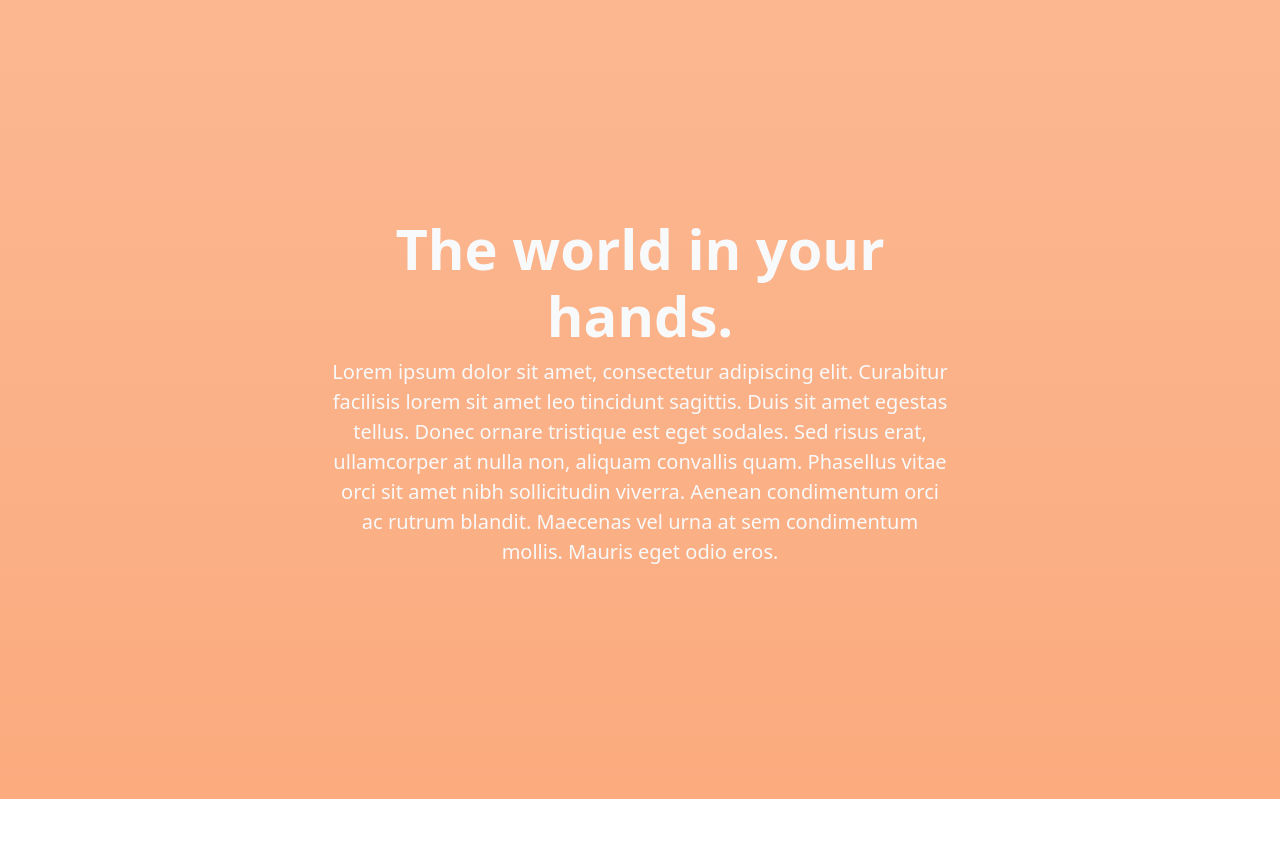
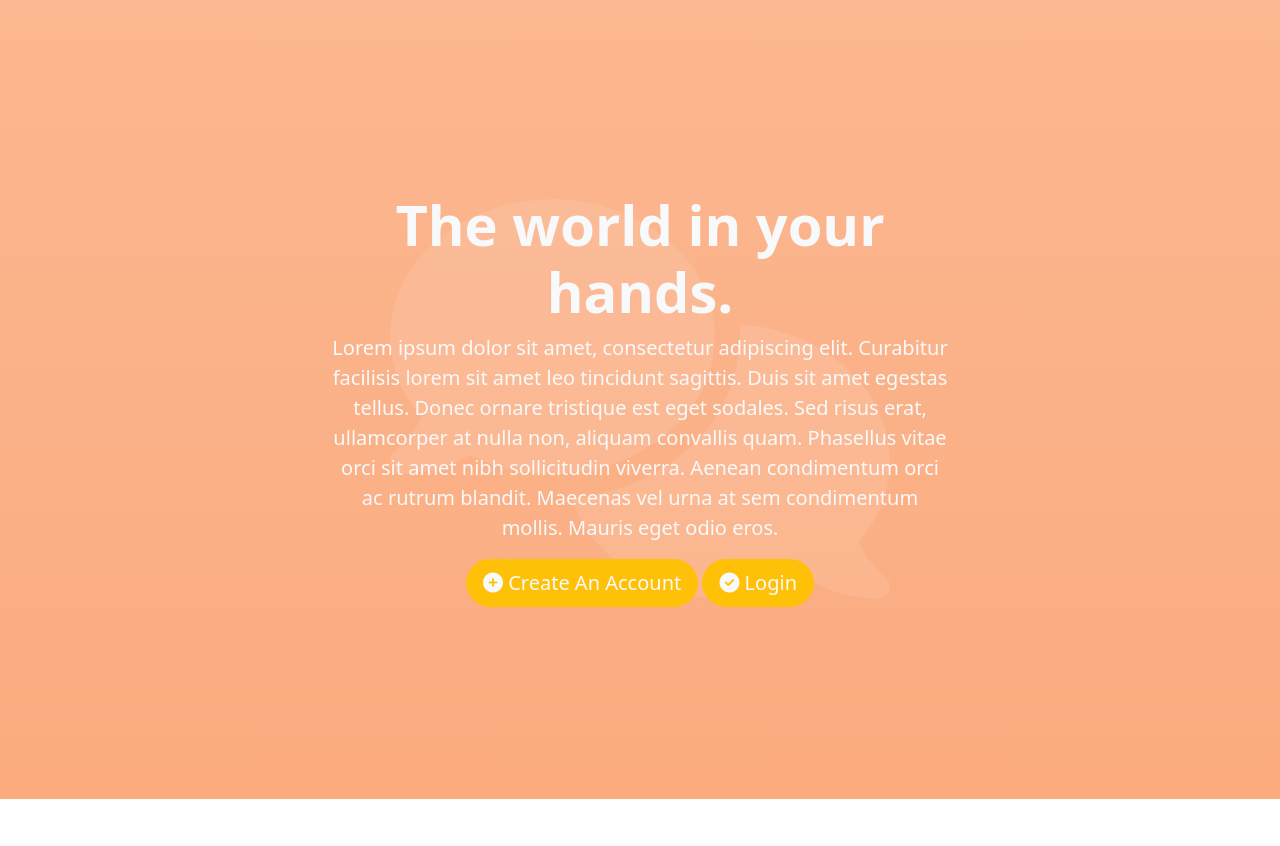
Before and after one commit to coopersully/law_app, a Django app: page / in a window 1280 px wide. Shown: the part 177-1023 px from the top of the page. Run offline with Django 4.2, Linux system fonts and the light colour scheme; parts of the project's set-up code (start-up, migrations or seed data) failed here and were passed over; some libraries are stand-ins or nearby versions.

Commit message:
Add placeholder for signup/login

```diff
--- a/templates/index.html
+++ b/templates/index.html
@@ -5,7 +5,7 @@
 {% block content %}
     <div class="container-fluid vh-100 bg-gradient text-light">
         <div class="row justify-content-center align-items-center vh-100">
-            <div class="col-md-6 text-center text-fade-container">
+            <div class="col-md-6 text-center text-fade-container position-relative">
                 <h1 class="display-4 fw-bolder">
                     <span class="text-fade">The</span>
                     <span class="text-fade">world</span>
@@ -13,6 +13,7 @@
                     <span class="text-fade">your</span>
                     <span class="text-fade">hands.</span>
                 </h1>
+                <!-- Rest of the content -->
                 <p class="lead">
                     Lorem ipsum dolor sit amet, consectetur adipiscing elit. Curabitur facilisis lorem sit amet leo
                     tincidunt sagittis. Duis sit amet egestas tellus. Donec ornare tristique est eget sodales. Sed
@@ -21,6 +22,16 @@
                     sollicitudin viverra. Aenean condimentum orci ac rutrum blandit. Maecenas vel urna at sem
                     condimentum mollis. Mauris eget odio eros.
                 </p>
+                <a href="{% url 'home' %}" class="btn btn-warning btn-lg rounded-pill text-light">
+                    <i class="fa-solid fa-circle-plus"></i> Create An Account
+                </a>
+                <a href="{% url 'home' %}" class="btn btn-warning btn-lg rounded-pill text-light">
+                    <i class="fa-solid fa-circle-check"></i> Login
+                </a>
+                <!-- Chat icon positioned behind the content -->
+                <i class="fas fa-comments position-absolute"
+                   style="font-size: 50vh; opacity: 0.1; top: 50%; left: 50%; transform: translate(-50%, -50%); z-index: -1;">
+                </i>
             </div>
         </div>
     </div>
```
